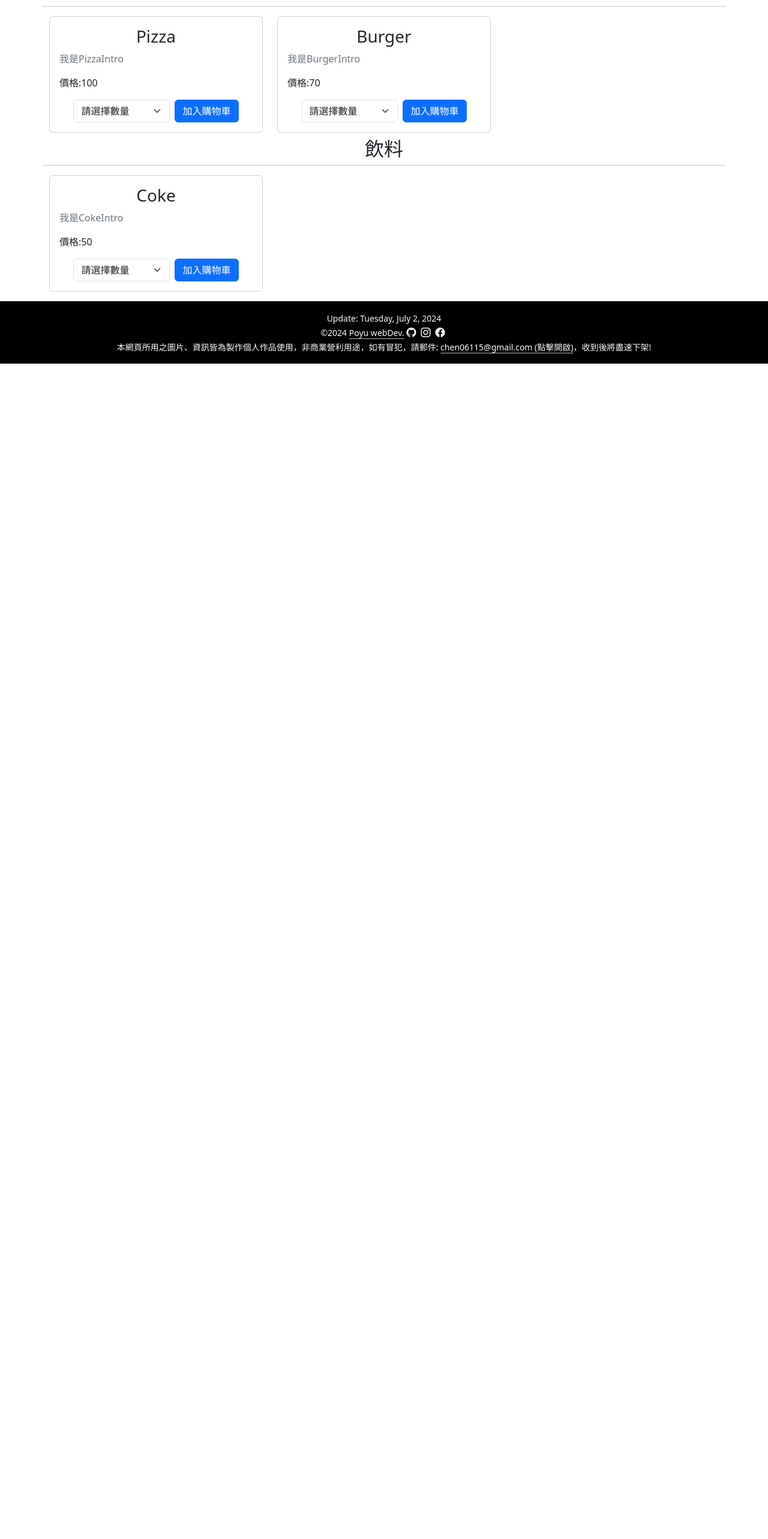
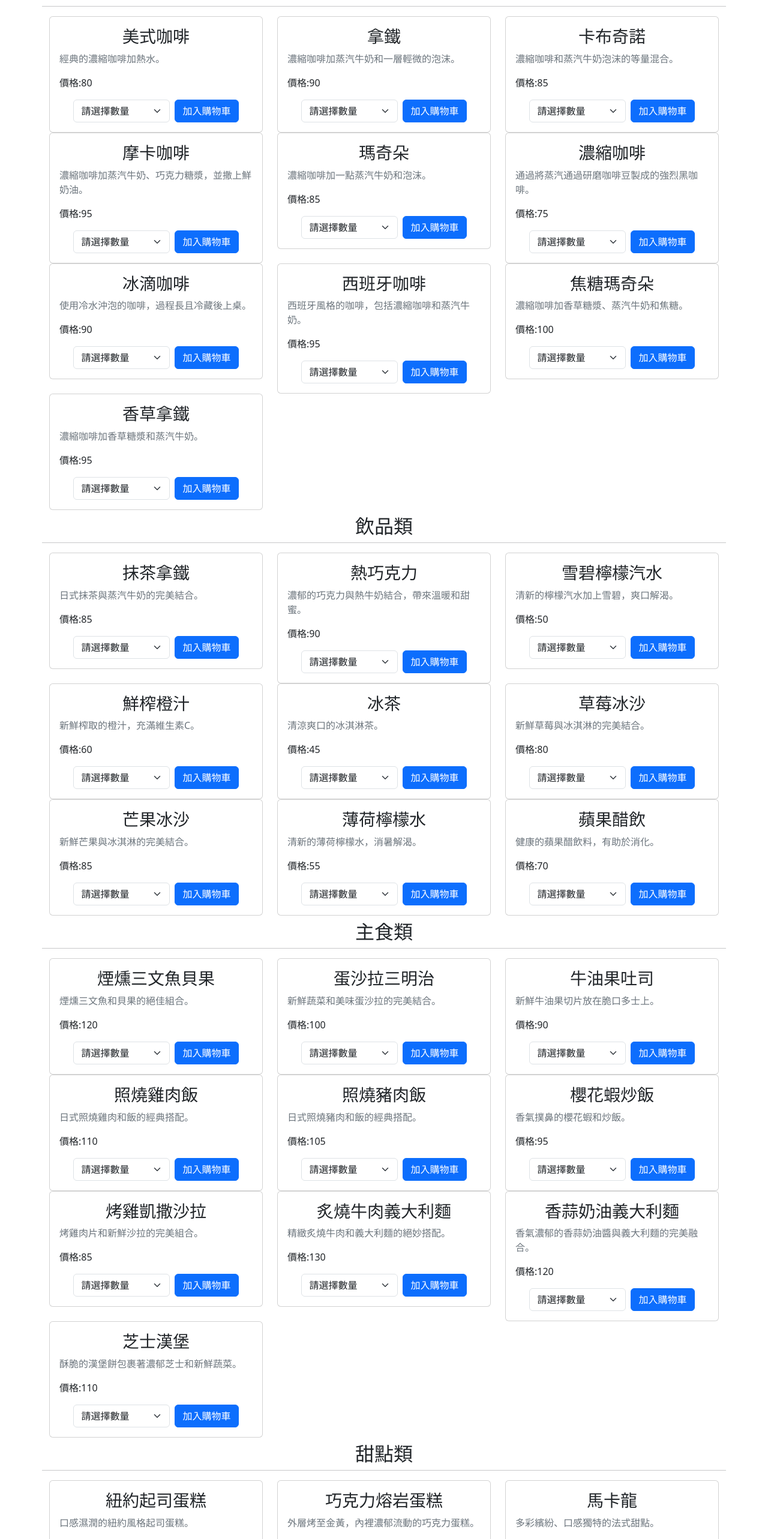
Before and after one commit to poyu105/OrderSystem, a React (Vite) app: page / in a window 1280 px wide. Shown: the part 181-2746 px from the top of the page at 60% size. Before the commit the page ends 800 px from the top, so only its background shows below. Built offline with nearby package versions, Linux system fonts and the light colour scheme.

Commit message:
新增菜單Json

```diff
--- a/src/components/Menu.jsx
+++ b/src/components/Menu.jsx
@@ -1,12 +1,9 @@
 // src/Menu.jsx
 import { useEffect, useState } from 'react';
 import ListMenu from './ListMenu';
+import MenuItems from '../data/MenuItems.json';
 
-const initialMenuItems = [
-  { id: 1, name: 'Pizza', intro:'我是PizzaIntro', price: 100, type: '主食' },
-  { id: 2, name: 'Burger', intro:'我是BurgerIntro', price: 70, type: '主食' },
-  { id: 3, name: 'Coke', intro:'我是CokeIntro',price: 50, type: '飲料' },
-];
+const initialMenuItems = MenuItems;
 
 function Menu({userMode}) {
   const [menuItems, setMenuItems] = useState(initialMenuItems);
--- /dev/null
+++ b/src/data/MenuItems.json
@@ -0,0 +1,51 @@
+[
+    { "id": 1, "name": "美式咖啡", "intro": "經典的濃縮咖啡加熱水。", "price": 80, "type": "咖啡類" },
+    { "id": 2, "name": "拿鐵", "intro": "濃縮咖啡加蒸汽牛奶和一層輕微的泡沫。", "price": 90, "type": "咖啡類" },
+    { "id": 3, "name": "卡布奇諾", "intro": "濃縮咖啡和蒸汽牛奶泡沫的等量混合。", "price": 85, "type": "咖啡類" },
+    { "id": 4, "name": "摩卡咖啡", "intro": "濃縮咖啡加蒸汽牛奶、巧克力糖漿，並撒上鮮奶油。", "price": 95, "type": "咖啡類" },
+    { "id": 5, "name": "瑪奇朵", "intro": "濃縮咖啡加一點蒸汽牛奶和泡沫。", "price": 85, "type": "咖啡類" },
+    { "id": 6, "name": "濃縮咖啡", "intro": "通過將蒸汽通過研磨咖啡豆製成的強烈黑咖啡。", "price": 75, "type": "咖啡類" },
+    { "id": 7, "name": "冰滴咖啡", "intro": "使用冷水沖泡的咖啡，過程長且冷藏後上桌。", "price": 90, "type": "咖啡類" },
+    { "id": 8, "name": "西班牙咖啡", "intro": "西班牙風格的咖啡，包括濃縮咖啡和蒸汽牛奶。", "price": 95, "type": "咖啡類" },
+    { "id": 9, "name": "焦糖瑪奇朵", "intro": "濃縮咖啡加香草糖漿、蒸汽牛奶和焦糖。", "price": 100, "type": "咖啡類" },
+    { "id": 10, "name": "香草拿鐵", "intro": "濃縮咖啡加香草糖漿和蒸汽牛奶。", "price": 95, "type": "咖啡類" },
+    { "id": 11, "name": "抹茶拿鐵", "intro": "日式抹茶與蒸汽牛奶的完美結合。", "price": 85, "type": "飲品類" },
+    { "id": 12, "name": "熱巧克力", "intro": "濃郁的巧克力與熱牛奶結合，帶來溫暖和甜蜜。", "price": 90, "type": "飲品類" },
+    { "id": 13, "name": "雪碧檸檬汽水", "intro": "清新的檸檬汽水加上雪碧，爽口解渴。", "price": 50, "type": "飲品類" },
+    { "id": 14, "name": "鮮榨橙汁", "intro": "新鮮榨取的橙汁，充滿維生素C。", "price": 60, "type": "飲品類" },
+    { "id": 15, "name": "冰茶", "intro": "清涼爽口的冰淇淋茶。", "price": 45, "type": "飲品類" },
+    { "id": 16, "name": "草莓冰沙", "intro": "新鮮草莓與冰淇淋的完美結合。", "price": 80, "type": "飲品類" },
+    { "id": 17, "name": "芒果冰沙", "intro": "新鮮芒果與冰淇淋的完美結合。", "price": 85, "type": "飲品類" },
+    { "id": 18, "name": "薄荷檸檬水", "intro": "清新的薄荷檸檬水，消暑解渴。", "price": 55, "type": "飲品類" },
+    { "id": 19, "name": "蘋果醋飲", "intro": "健康的蘋果醋飲料，有助於消化。", "price": 70, "type": "飲品類" },
+    { "id": 20, "name": "煙燻三文魚貝果", "intro": "煙燻三文魚和貝果的絕佳組合。", "price": 120, "type": "主食類" },
+    { "id": 21, "name": "蛋沙拉三明治", "intro": "新鮮蔬菜和美味蛋沙拉的完美結合。", "price": 100, "type": "主食類" },
+    { "id": 22, "name": "牛油果吐司", "intro": "新鮮牛油果切片放在脆口多士上。", "price": 90, "type": "主食類" },
+    { "id": 23, "name": "照燒雞肉飯", "intro": "日式照燒雞肉和飯的經典搭配。", "price": 110, "type": "主食類" },
+    { "id": 24, "name": "照燒豬肉飯", "intro": "日式照燒豬肉和飯的經典搭配。", "price": 105, "type": "主食類" },
+    { "id": 25, "name": "櫻花蝦炒飯", "intro": "香氣撲鼻的櫻花蝦和炒飯。", "price": 95, "type": "主食類" },
+    { "id": 26, "name": "烤雞凱撒沙拉", "intro": "烤雞肉片和新鮮沙拉的完美組合。", "price": 85, "type": "主食類" },
+    { "id": 27, "name": "炙燒牛肉義大利麵", "intro": "精緻炙燒牛肉和義大利麵的絕妙搭配。", "price": 130, "type": "主食類" },
+    { "id": 28, "name": "香蒜奶油義大利麵", "intro": "香氣濃郁的香蒜奶油醬與義大利麵的完美融合。", "price": 120, "type": "主食類" },
+    { "id": 29, "name": "芝士漢堡", "intro": "酥脆的漢堡餅包裹著濃郁芝士和新鮮蔬菜。", "price": 110, "type": "主食類" },
+    { "id": 30, "name": "紐約起司蛋糕", "intro": "口感濕潤的紐約風格起司蛋糕。", "price": 95, "type": "甜點類" },
+    { "id": 31, "name": "巧克力熔岩蛋糕", "intro": "外層烤至金黃，內裡濃郁流動的巧克力蛋糕。", "price": 100, "type": "甜點類" },
+    { "id": 32, "name": "馬卡龍", "intro": "多彩繽紛、口感獨特的法式甜點。", "price": 80, "type": "甜點類" },
+    { "id": 33, "name": "提拉米蘇", "intro": "意大利傳統的咖啡味甜點。", "price": 90, "type": "甜點類" },
+    { "id": 34, "name": "焦糖布丁", "intro": "焦糖口味的法式蛋奶布丁。", "price": 85, "type": "甜點類" },
+    { "id": 35, "name": "草莓慕斯", "intro": "清爽的草莓味慕斯蛋糕。", "price": 95, "type": "甜點類" },
+    { "id": 36, "name": "抹茶紅豆蛋糕", "intro": "抹茶和紅豆的完美組合。", "price": 85, "type": "甜點類" },
+    { "id": 37, "name": "杏仁牛角麵包", "intro": "鬆軟多層的杏仁牛角麵包。", "price": 75, "type": "甜點類" },
+    { "id": 38, "name": "藍莓馬芬", "intro": "濃郁藍莓口味的馬芬蛋糕。", "price": 70, "type": "甜點類" },
+    { "id": 39, "name": "卡士達泡芙", "intro": "法式卡士達內餡的輕盈泡芙。", "price": 60, "type": "甜點類" },
+    { "id": 40, "name": "法式薯條", "intro": "香脆可口的法式薯條。", "price": 55, "type": "小食類" },
+    { "id": 41, "name": "洋蔥圈", "intro": "外酥內嫩的香炸洋蔥圈。", "price": 50, "type": "小食類" },
+    { "id": 42, "name": "烤翅", "intro": "香辣味十足的烤雞翅膀。", "price": 70, "type": "小食類" },
+    { "id": 43, "name": "起司棒", "intro": "外皮酥脆內裡融化的起司棒。", "price": 65, "type": "小食類" },
+    { "id": 44, "name": "酥炸魷魚", "intro": "金黃酥脆的酥炸魷魚。", "price": 75, "type": "小食類" },
+    { "id": 45, "name": "奶油玉米", "intro": "香濃奶油調味的甜玉米。", "price": 60, "type": "小食類" },
+    { "id": 46, "name": "魚餅", "intro": "鬆軟美味的魚肉餅。", "price": 85, "type": "小食類" },
+    { "id": 47, "name": "芝士花椰菜", "intro": "烤得香脆的芝士花椰菜。", "price": 65, "type": "小食類" },
+    { "id": 48, "name": "豆腐皮沙拉", "intro": "清爽健康的豆腐皮沙拉。", "price": 55, "type": "小食類" },
+    { "id": 49, "name": "炸雞柳", "intro": "外脆內嫩的炸雞柳。", "price": 80, "type": "小食類" }
+  ]
```
